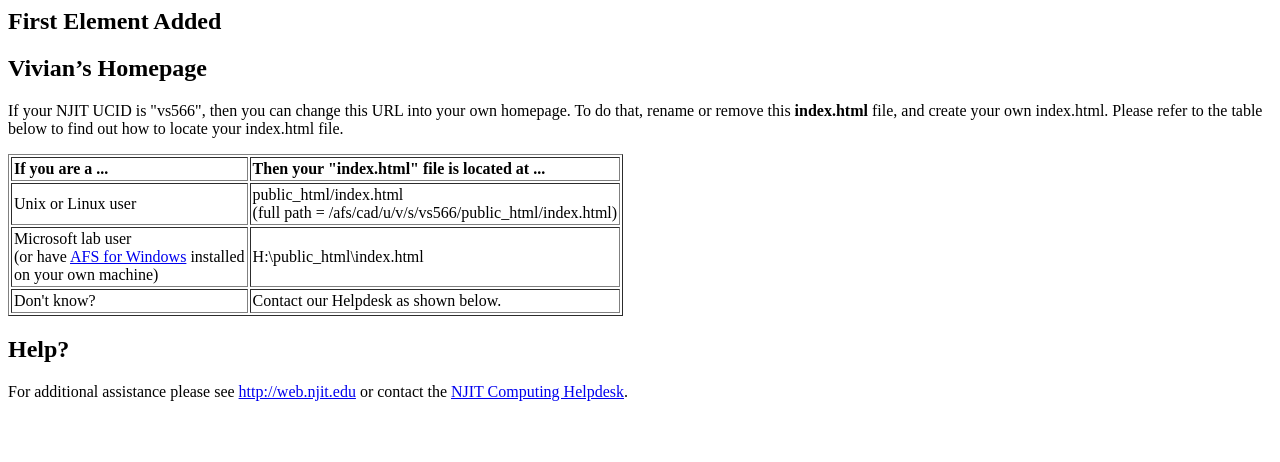
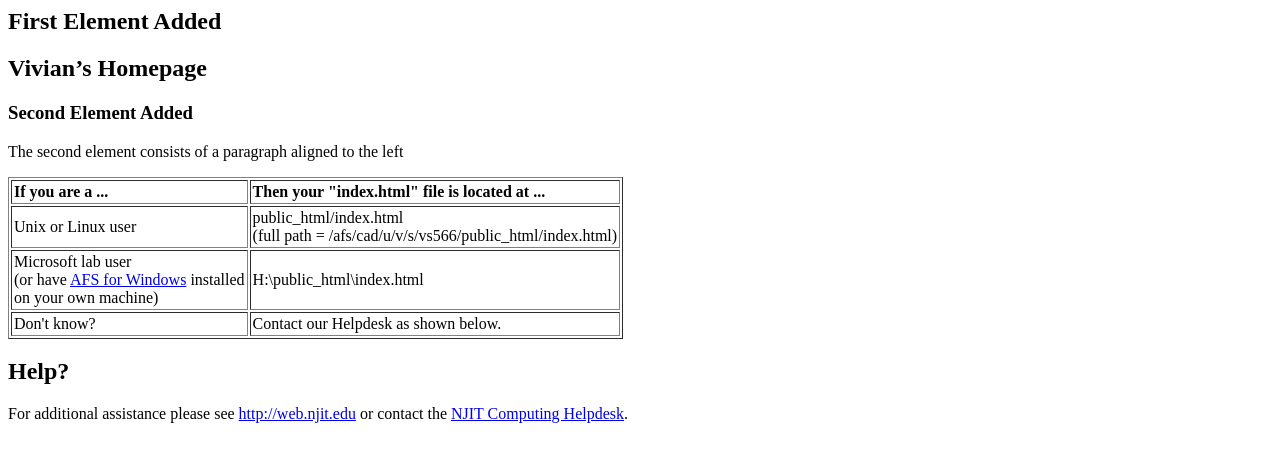
Before and after one commit to vs566/test8, a plain HTML site: page index.html in a window 1280 px wide. Drawn offline with Linux system fonts and the light colour scheme.

Commit message:
Third Commit

```diff
--- a/index.html
+++ b/index.html
@@ -7,12 +7,9 @@
 		<h2>First Element Added </h2>
 
 		<h2>Vivian&#8217;s Homepage</h2>
-		If your NJIT UCID is "vs566",
-		then you can change this URL into your own homepage.
-		To do that, rename or remove this <strong>index.html</strong> file,
-		and create your own index.html.
-		Please refer to the table below to find out how to locate
-		your index.html file.
+		<h3>Second Element Added </h3>
+		<p align="left">The second element consists of a paragraph aligned to the left</p>
+
 		<p>
 		<table border=1 cellpadding=2>
 			<tr>
```
